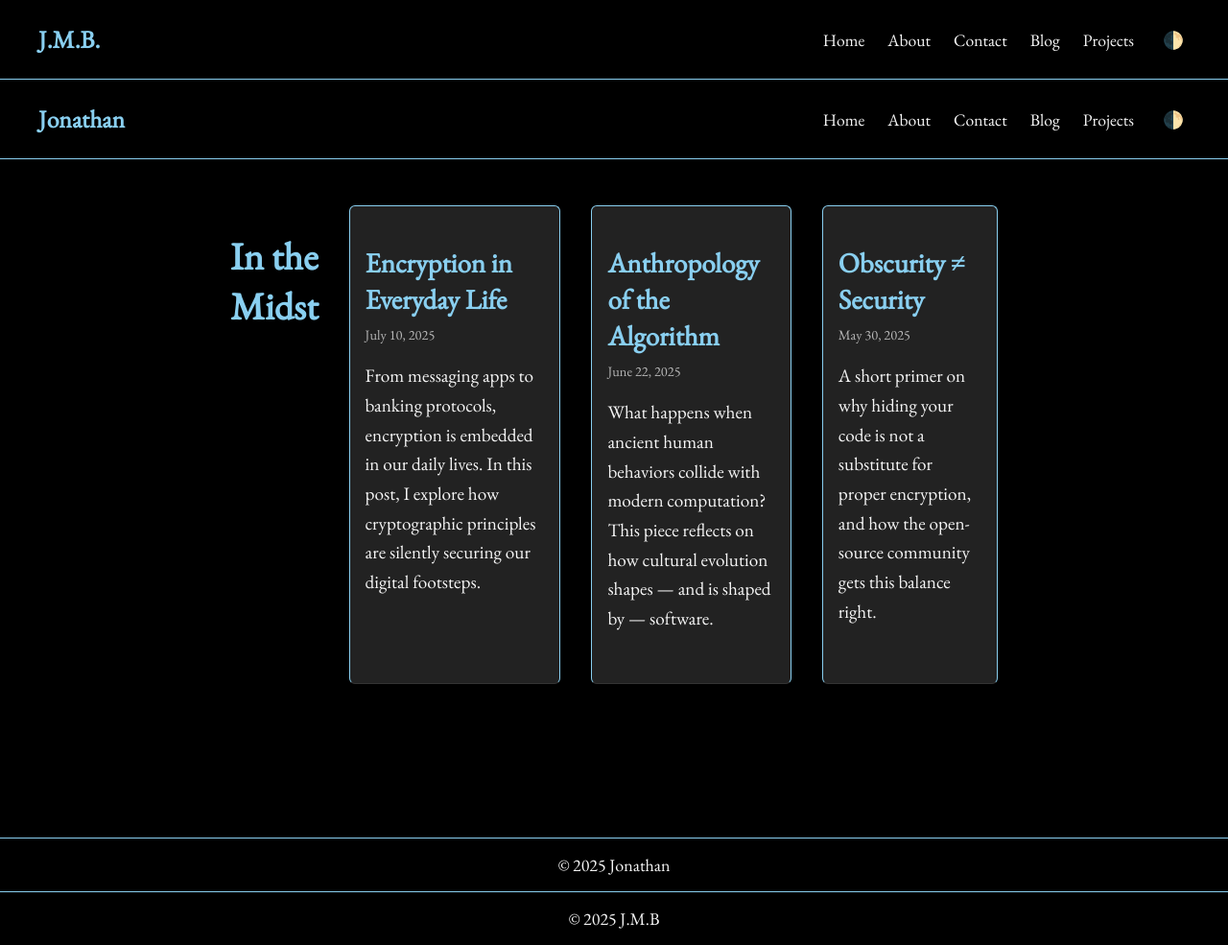
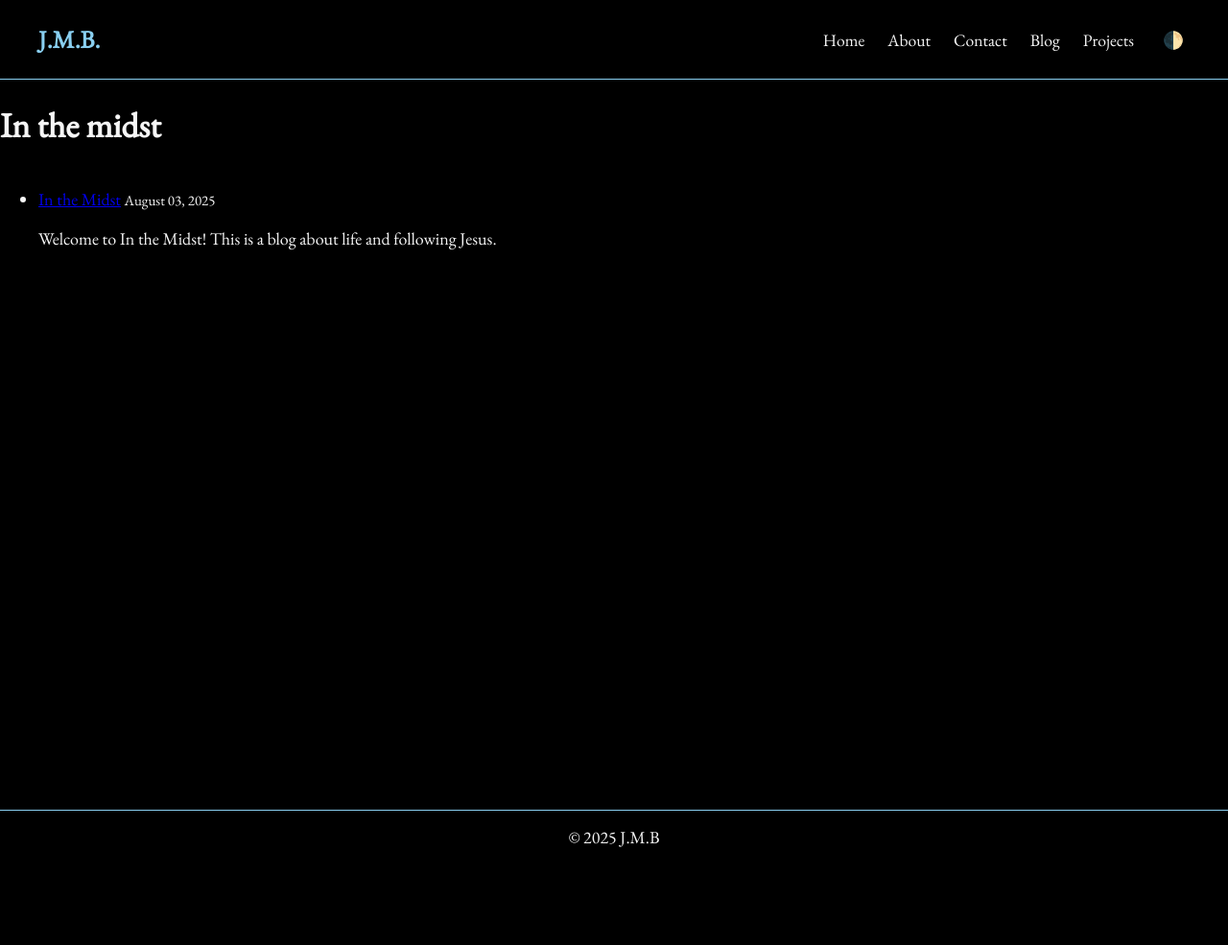
Before and after one commit to Trust-Worthy/jmb, a Jekyll site: the page built from blog.html, in a window 1280 px wide. Shown: the whole page at 96% size. Built offline with Jekyll 4.4.1, drawn with Linux system fonts in a browser that asks for light colours; after the commit the page ends 900 px from its top, so only the background shows below that.

Commit message:
Trying to preview posts properly on the home page.

```diff
--- a/_config.yml
+++ b/_config.yml
@@ -21,16 +21,12 @@
 title: Your awesome title
 email: your-email@example.com
 description: >- # this means to ignore newlines until "baseurl:"
-  Write an awesome description for your new site here. You can edit this
-  line in _config.yml. It will appear in your document head meta (for
-  Google search results) and in your feed.xml site description.
+  Personal site and blog, In the Midst,  by Jonathan Bateman on design, code, and thought.
 baseurl: "" # the subpath of your site, e.g. /blog
 url: "" # the base hostname & protocol for your site, e.g. http://example.com
-twitter_username: jekyllrb
-github_username:  jekyll
+github_username:  Trust-Worthy
 
 # Build settings
-theme: minima
 plugins:
   - jekyll-feed
 
--- a/_layouts/default.html
+++ b/_layouts/default.html
@@ -6,6 +6,11 @@
   <title>{{ page.title }} | J.M.B.</title>
   <link href="https://fonts.googleapis.com/css2?family=EB+Garamond&display=swap" rel="stylesheet" />
   <link rel="stylesheet" href="/assets/css/index.css" />
+
+  <!-- Optional per-page CSS-->
+  {% if page.custom_css %}
+    <link rel="stylesheet" href="{{ page.custom_css }}">
+  {% endif %}
 </head>
 <body>
   <nav>
@@ -27,5 +32,10 @@
   </footer>
 
   <script src="/assets/js/index.js"></script>
+
+   <!-- Optional per-page JS -->
+  {% if page.custom_js %}
+    <script src="{{ page.custom_js }}"></script>
+  {% endif %}
 </body>
 </html>
--- a/assets/css/index.css
+++ b/assets/css/index.css
@@ -115,8 +115,8 @@ body.light .blog-preview {
     position: relative;
 }
 .blog-preview h2::before {
-    content: "<Blog> ";
-    color: #A2D5C6;
+    content: "In the Midst";
+    color: #89CFF0;
     font-weight: 600;
 }
 .posts {
--- a/blog.html
+++ b/blog.html
@@ -3,174 +3,18 @@ layout: default
 title: In the Midst
 ---
 
+<h1>In the midst</h1>
 
-<!DOCTYPE html>
-<html lang="en">
-<head>
-  <meta charset="UTF-8" />
-  <meta name="viewport" content="width=device-width, initial-scale=1.0"/>
-  <title>In the Midst</title>
-  <link href="https://fonts.googleapis.com/css2?family=EB+Garamond&display=swap" rel="stylesheet">
-  <style>
-    :root {
-      --accent-color: #89CFF0;
-      --bg-dark: #000000;
-      --bg-light: #f6f6f6;
-      --text-light: #F6F6F6;
-      --text-dark: #111;
-    }
+<!--
+TO-DO
+Add another paragraph explaining what the blog is about-->
 
-    body {
-      font-family: 'EB Garamond', serif;
-      margin: 0;
-      background-color: var(--bg-dark);
-      color: var(--text-light);
-      font-size: 18px;
-      transition: background-color 0.3s, color 0.3s;
-    }
-
-    body.light {
-      background-color: var(--bg-light);
-      color: var(--text-dark);
-    }
-
-    nav {
-      display: flex;
-      justify-content: space-between;
-      align-items: center;
-      padding: 1.5rem 2.5rem;
-      background-color: rgba(0,0,0,0.9);
-      border-bottom: 1px solid var(--accent-color);
-      font-size: 1.2rem;
-    }
-
-    body.light nav {
-      background-color: rgba(246,246,246,0.9);
-    }
-
-    nav .logo {
-      font-size: 1.6rem;
-      color: var(--accent-color);
-    }
-
-    nav ul {
-      list-style: none;
-      display: flex;
-      gap: 1.5rem;
-      margin: 0;
-      padding: 0;
-    }
-
-    nav a, .theme-toggle {
-      text-decoration: none;
-      color: var(--text-light);
-      background: none;
-      border: none;
-      cursor: pointer;
-      font-size: 1.1rem;
-      transition: color 0.3s;
-    }
-
-    body.light nav a,
-    body.light .theme-toggle {
-      color: var(--text-dark);
-    }
-
-    nav a:hover, .theme-toggle:hover {
-      color: var(--accent-color);
-    }
-
-    .container {
-      max-width: 800px;
-      margin: 3rem auto;
-      padding: 0 1.5rem;
-    }
-
-    h1 {
-      font-size: 2.5rem;
-      margin-bottom: 2rem;
-      color: var(--accent-color);
-      text-align: center;
-    }
-
-    .post {
-      margin-bottom: 3rem;
-      padding-bottom: 2rem;
-      border-bottom: 1px solid #333;
-    }
-
-    body.light .post {
-      border-bottom: 1px solid #ccc;
-    }
-
-    .post h2 {
-      font-size: 1.8rem;
-      color: var(--accent-color);
-      margin-bottom: 0.5rem;
-    }
-
-    .post .date {
-      font-size: 0.9rem;
-      opacity: 0.7;
-      margin-bottom: 1rem;
-    }
-
-    .post p {
-      line-height: 1.6;
-      font-size: 1.2rem;
-    }
-
-    .footer {
-      text-align: center;
-      padding: 1rem;
-      border-top: 1px solid var(--accent-color);
-      margin-top: 4rem;
-    }
-  </style>
-</head>
-<body>
-  <nav>
-    <div class="logo">Jonathan</div>
-    <ul>
-      <li><a href="index.html">Home</a></li>
-      <li><a href="about.html">About</a></li>
-      <li><a href="contact.html">Contact</a></li>
-      <li><a href="blog.html">Blog</a></li>
-      <li><a href="#projects">Projects</a></li>
-      <li><button class="theme-toggle" aria-label="Toggle theme">🌓</button></li>
-    </ul>
-  </nav>
-
-  <div class="container">
-    <h1>In the Midst</h1>
-
-    <div class="post">
-      <h2>Encryption in Everyday Life</h2>
-      <div class="date">July 10, 2025</div>
-      <p>From messaging apps to banking protocols, encryption is embedded in our daily lives. In this post, I explore how cryptographic principles are silently securing our digital footsteps.</p>
-    </div>
-
-    <div class="post">
-      <h2>Anthropology of the Algorithm</h2>
-      <div class="date">June 22, 2025</div>
-      <p>What happens when ancient human behaviors collide with modern computation? This piece reflects on how cultural evolution shapes — and is shaped by — software.</p>
-    </div>
-
-    <div class="post">
-      <h2>Obscurity ≠ Security</h2>
-      <div class="date">May 30, 2025</div>
-      <p>A short primer on why hiding your code is not a substitute for proper encryption, and how the open-source community gets this balance right.</p>
-    </div>
-  </div>
-
-  <footer class="footer">
-    &copy; 2025 Jonathan
-  </footer>
-
-  <script>
-    document.querySelector('.theme-toggle').addEventListener('click', () => {
-      document.body.classList.toggle('light');
-    });
-  </script>
-</body>
-</html>
+<ul class="blog-list">
+  {% for post in site.posts %}
+    <li>
+      <a href="{{ post.url }}">{{ post.title }}</a>
+      <small>{{ post.date | date: "%B %d, %Y" }}</small>
+      <p>{{ post.excerpt }}</p>
+    </li>
+  {% endfor %}
+</ul>
```
Also changed, not shown: 404.html (deleted, +0 -25 lines), about.markdown (deleted, +0 -18 lines), index.html (+7 -2 lines), Gemfile.lock, assets/css/blog.css (added).
